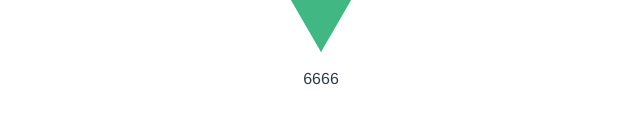
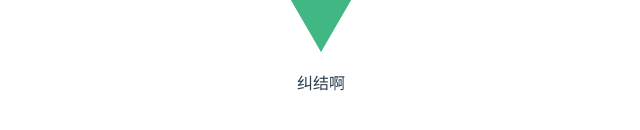
Before and after one commit to chenQushai/cky-pages, a Vue app: page / in a window 1280 px wide. Shown: the part 194-324 px from the top of the page, without its empty margins (319-959 px from the left). Built offline with nearby package versions, Linux system fonts and the light colour scheme.

Commit message:
修改page页

```diff
--- a/lib/component/aa.vue
+++ /dev/null
@@ -1,11 +0,0 @@
-<template>
-	<div>
-		6666
-	</div>
-</template>
-
-<script>
-</script>
-
-<style>
-</style>
--- /dev/null
+++ b/lib/component/cky-page.vue
@@ -0,0 +1,19 @@
+<template>
+    <div>
+        {{message}}
+    </div>
+</template>
+
+<script setup>
+    import {defineProps} from 'vue'
+    const props = defineProps({
+        message: {
+            type: String,
+            default: '纠结啊'
+        }
+    });
+</script>
+
+<style scoped>
+
+</style>
--- a/lib/index.js
+++ b/lib/index.js
@@ -1,6 +1,6 @@
-import aa from "./component/aa.vue"
+import ckyPage from "./component/cky-page.vue"
 export default {
 	install(app,options) {
-		app.component('cky-h',aa)
+		app.component('cky-page',ckyPage)
 	}
 }
--- a/package.json
+++ b/package.json
@@ -21,12 +21,13 @@
   },
   "dependencies": {
     "core-js": "^3.6.5",
-		"vue": "^3.0.0"
+    "element-plus": "^1.2.0-beta.3",
+    "vue": "^3.2.3"
   },
   "devDependencies": {
     "@vue/cli-plugin-babel": "~4.5.0",
     "@vue/cli-service": "~4.5.0",
-		"@vue/compiler-sfc": "^3.0.0",
+    "@vue/compiler-sfc": "^3.2.3",
     "node-sass": "^4.12.0",
     "sass-loader": "^8.0.2"
   },
--- a/src/App.vue
+++ b/src/App.vue
@@ -1,7 +1,7 @@
 <template>
     <div>
         <img alt="Vue logo" src="./assets/logo.png">
-		 <cky-h></cky-h>
+        <cky-page></cky-page>
     </div>
 
     <!-- <HelloWorld msg="Welcome to Your Vue.js App"/> -->
@@ -15,7 +15,8 @@ export default {
         name: 'App',
         data: () => {
             return {
-		a: `1454153`
+                a: `1454153`,
+                message: '56465'
             }
         },
         components: {
```
Also changed, not shown: src/main.js (+7 -4 lines). Lines whose indentation alone changed are shown as unchanged.
